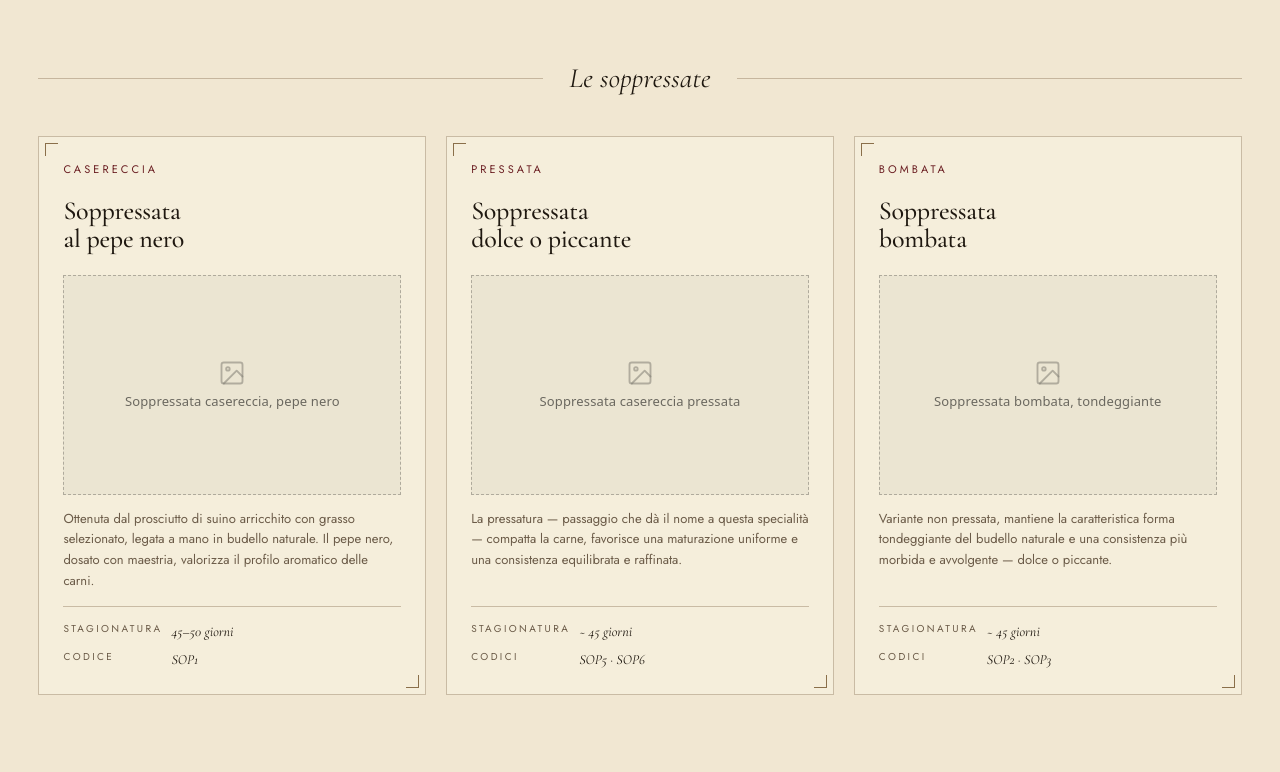
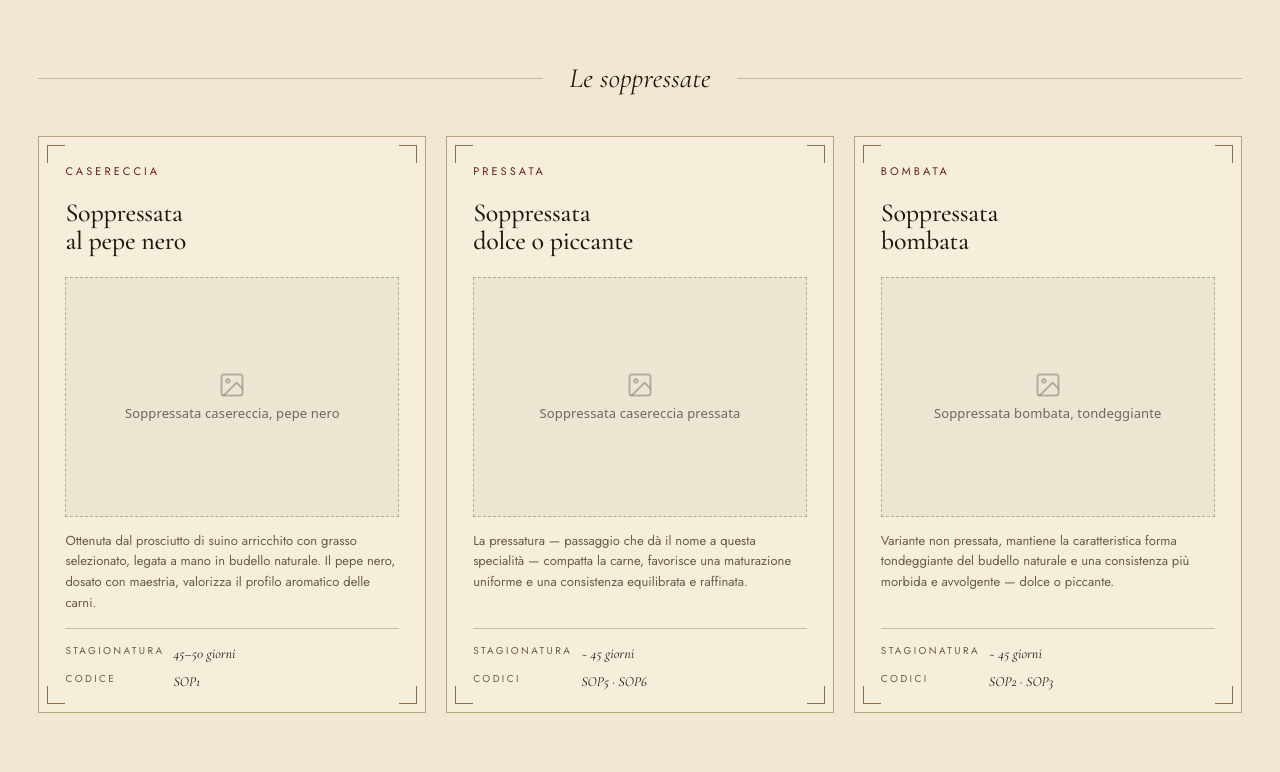
Before and after one commit to VittorinoMarco/GetraSila, a plain HTML site: page prodotti.html in a window 1280 px wide. Shown: the part 1980-2752 px from the top of the page. Drawn offline with nearby package versions, Linux system fonts and the light colour scheme; no server answers.

Commit message:
Refactor product card styles in index.html and prodotti.html; update ornate card design in styles.css for improved layout and aesthetics.

```diff
--- a/prodotti.html
+++ b/prodotti.html
@@ -724,12 +724,13 @@
 }
 .pr-card {
   background: var(--bg-cream-soft);
-  border: 1px solid var(--sepia-line);
-  padding: 24px;
+  border: 1px solid var(--sepia-soft);
+  padding: 26px 26px 20px;
   display: flex; flex-direction: column;
   gap: 14px;
   position: relative;
 }
+.pr-card.card--ornate::before { --bk-len: 18px; inset: 8px; }
 .pr-card .pr-kicker { margin-bottom: 4px; }
 .pr-card h3 {
   font-size: 26px;
@@ -739,9 +740,10 @@
 }
 .pr-card image-slot {
   width: 100%;
-  height: 220px;
-  --slot-bg: var(--bg-cream-warm);
-  --slot-fg: var(--ink-mute);
+  height: 240px;
+  background: transparent;
+  --slot-bg: var(--bg-cream-soft);
+  --slot-fg: var(--ink-faint);
 }
 .pr-card__desc {
   font-size: 13px;
@@ -790,7 +792,9 @@
 .pr-card__art image-slot {
   width: 100%; height: 100%;
   min-height: 320px;
-  --slot-bg: var(--bg-cream-warm);
+  background: transparent;
+  --slot-bg: var(--bg-cream-soft);
+  --slot-fg: var(--ink-faint);
 }
 .pr-card__split-copy {
   padding: 28px;
--- a/styles.css
+++ b/styles.css
@@ -296,15 +296,28 @@ em, .italic { font-style: italic; }
   padding: 28px;
   position: relative;
 }
-.card--ornate::before,
-.card--ornate::after {
+.card--ornate::before {
   content: "";
   position: absolute;
-  width: 12px; height: 12px;
-  border: 1px solid var(--sepia);
+  inset: 7px;
+  pointer-events: none;
+  --bk-color: var(--sepia);
+  --bk-len: 16px;
+  background:
+    /* top-left */
+    linear-gradient(var(--bk-color), var(--bk-color)) top left / var(--bk-len) 1px no-repeat,
+    linear-gradient(var(--bk-color), var(--bk-color)) top left / 1px var(--bk-len) no-repeat,
+    /* top-right */
+    linear-gradient(var(--bk-color), var(--bk-color)) top right / var(--bk-len) 1px no-repeat,
+    linear-gradient(var(--bk-color), var(--bk-color)) top right / 1px var(--bk-len) no-repeat,
+    /* bottom-left */
+    linear-gradient(var(--bk-color), var(--bk-color)) bottom left / var(--bk-len) 1px no-repeat,
+    linear-gradient(var(--bk-color), var(--bk-color)) bottom left / 1px var(--bk-len) no-repeat,
+    /* bottom-right */
+    linear-gradient(var(--bk-color), var(--bk-color)) bottom right / var(--bk-len) 1px no-repeat,
+    linear-gradient(var(--bk-color), var(--bk-color)) bottom right / 1px var(--bk-len) no-repeat;
 }
-.card--ornate::before { top: 6px; left: 6px; border-right: 0; border-bottom: 0; }
-.card--ornate::after { bottom: 6px; right: 6px; border-left: 0; border-top: 0; }
+.card--ornate::after { display: none; }
 
 /* ========== Footer ========== */
 .site-footer {
```
Also changed, not shown: index.html (+7 -8 lines).
